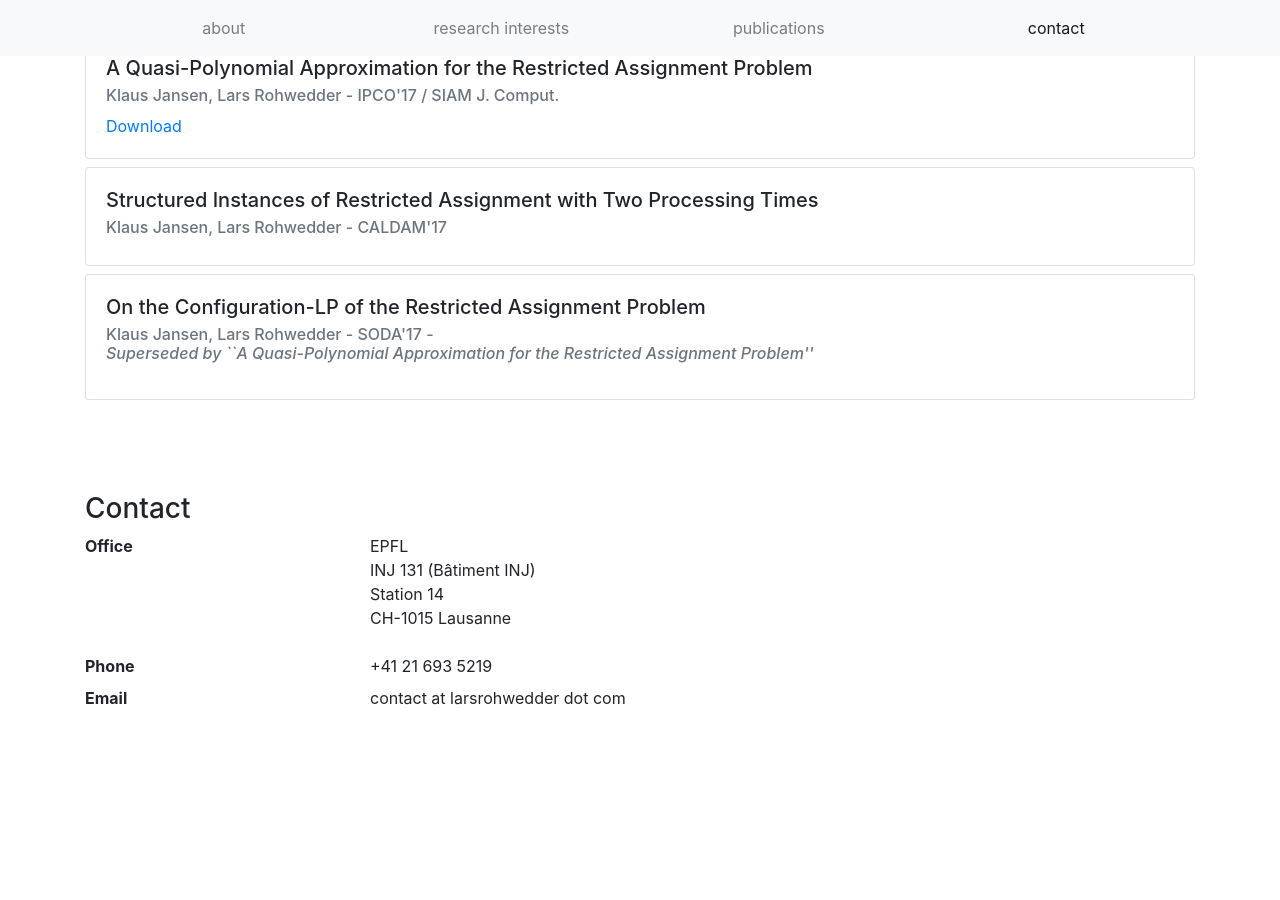
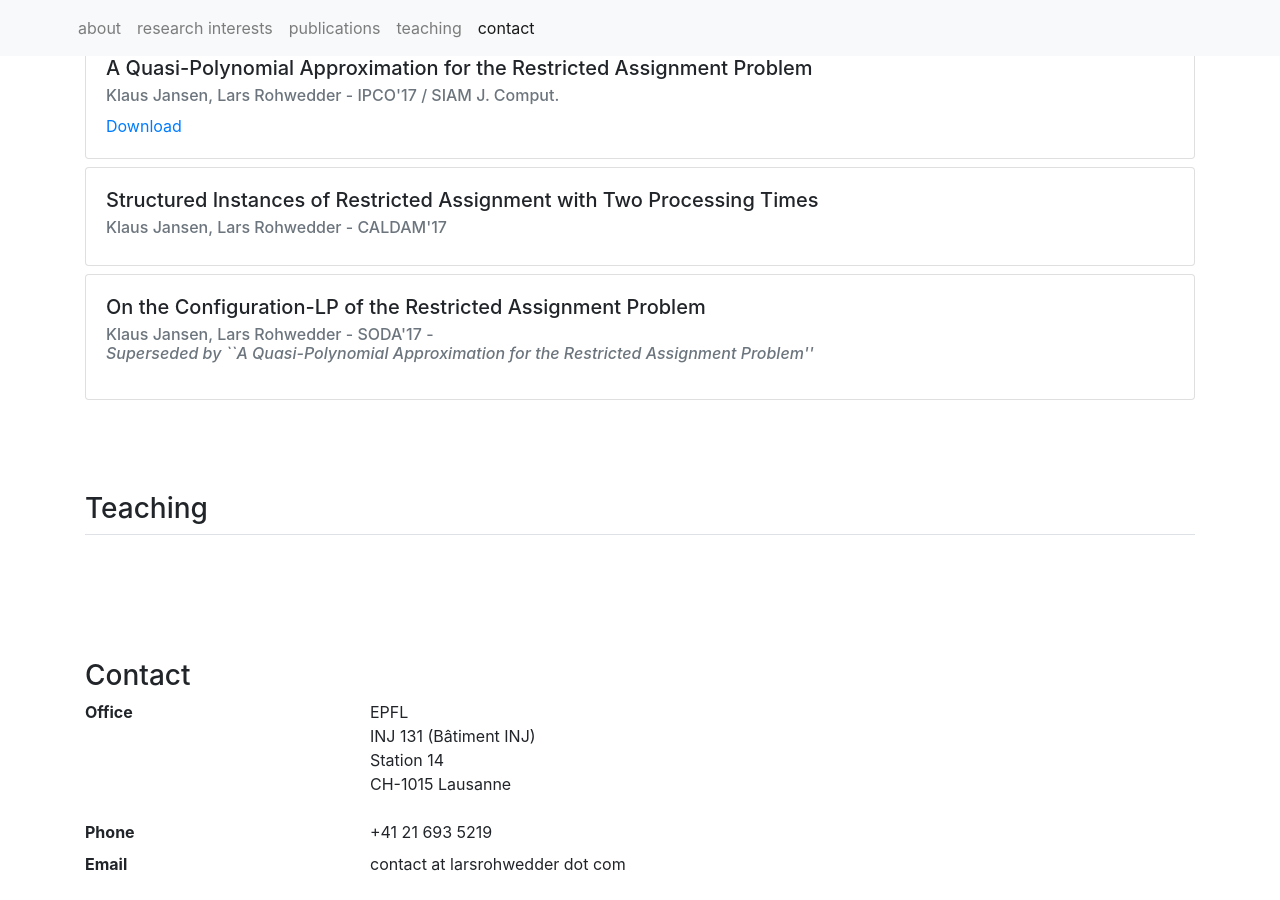
Before and after one commit to larsrohwedder/larsrohwedder.github.io, a Jekyll site: the page built from index.html, in a window 1280 px wide and 900 px high, scrolled down 3616 px. Built offline with Jekyll 4.4.1, drawn with Linux system fonts in a browser that asks for light colours; before the commit the page ends 4350 px from its top, so only the background shows below that.

Commit message:
Teaching and nav

```diff
--- a/index.html
+++ b/index.html
@@ -65,14 +65,9 @@
     </div>
   </div>
 
-  <nav id="navbar" class="navbar sticky-top navbar-expand-lg navbar-light bg-light mb-3">
+  <nav id="navbar" class="navbar sticky-top navbar-expand navbar-light bg-light mb-3">
     <div class="container">
-      <button class="navbar-toggler" type="button" data-toggle="collapse" data-target="#navbarSupportedContent" aria-controls="navbarSupportedContent" aria-expanded="false" aria-label="Toggle navigation">
-        <span class="navbar-toggler-icon"></span>
-      </button>
-
-      <div class="collapse navbar-collapse" id="navbarSupportedContent">
-        <ul class="navbar-nav w-100 nav-justified">
+      <ul class="navbar-nav d-flex justify-content-between text-nowrap" style="overflow-x: auto;">
           <li class="nav-item">
             <a class="nav-link" href="#about">about</a>
           </li>
@@ -83,10 +78,12 @@
             <a class="nav-link" href="#publications">publications</a>
           </li>
           <li class="nav-item">
+            <a class="nav-link" href="#teaching">teaching</a>
+          </li>
+          <li class="nav-item">
             <a class="nav-link" href="#contact">contact</a>
           </li>
-	    </ul>
-	  </div>
+      </ul>
     </div>
   </nav>
 
@@ -131,6 +128,20 @@
       </div>
       {% endfor %}
 
+    <h3 id="teaching" class="scroll-padding">Teaching</h3>
+    <table class="table">
+      <tbody>
+      {% for teaching in site.data.teaching %}
+        <tr>
+          <th scope="row">{{ teaching.translation }}</th>
+          <td>{{ teaching.time }}</td>
+          <td>{{ teaching.role }}</td>
+        </tr>
+      {% endfor %}
+        <tr><th scope="row"></th><td></td><td></td></tr>
+      </tbody>
+    </table>
+
     </div>
     <h3 id="contact" class="scroll-padding">Contact</h3>
     <div class="container pl-0 pr-0">
```
Also changed, not shown: 1 other file.
